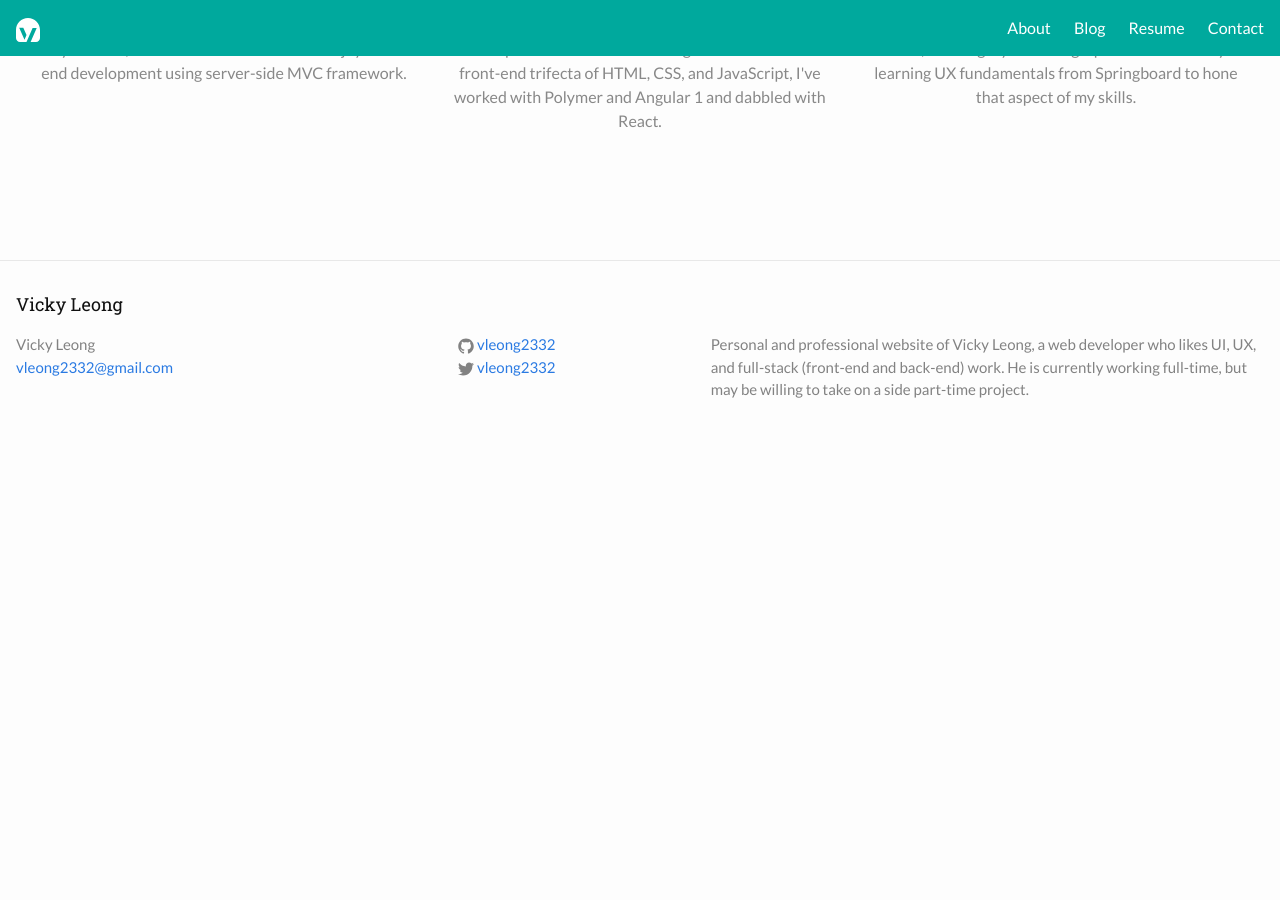
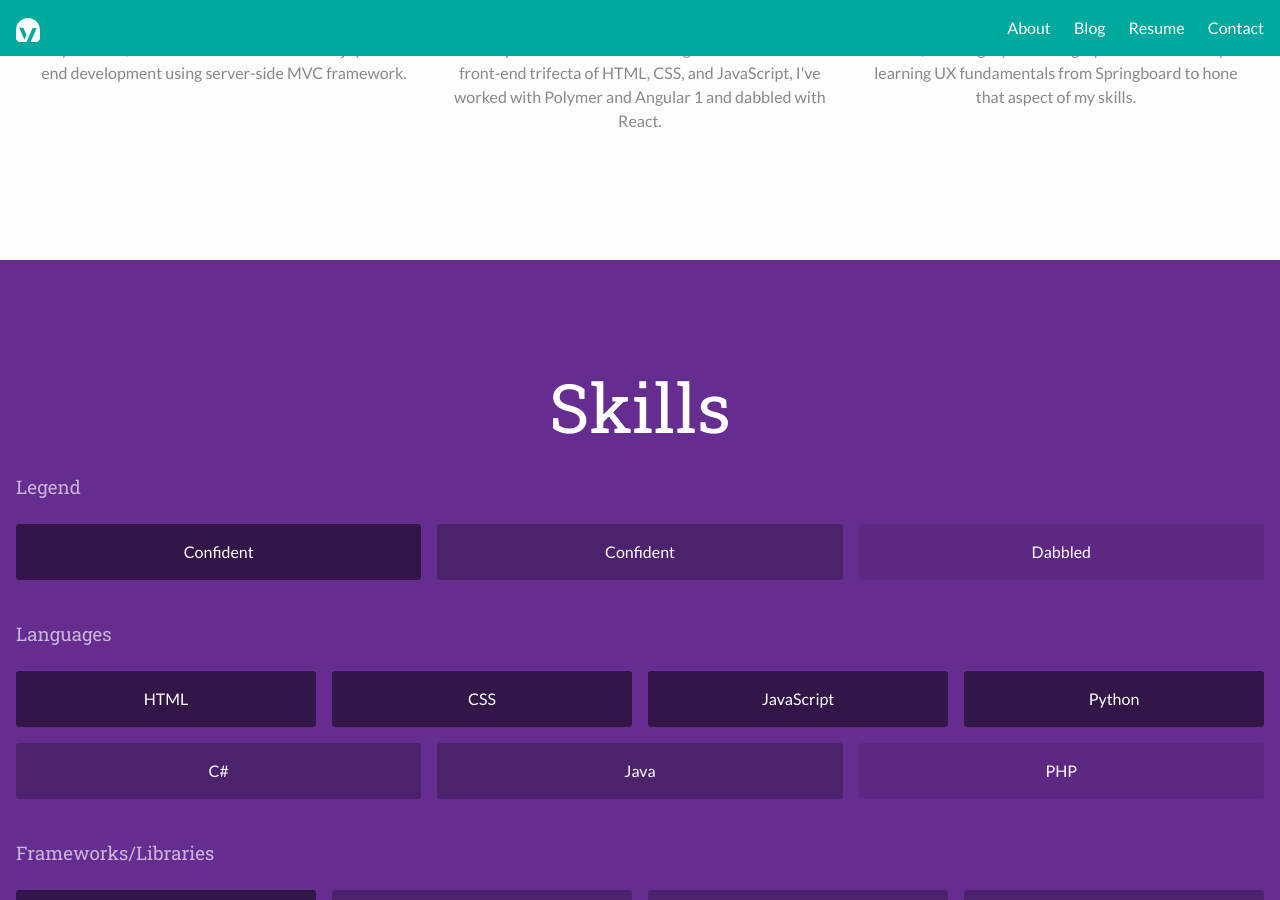
Before and after one commit to vleong2332/site2.0, a Jekyll site: the page built from index.md, in a window 1280 px wide and 900 px high, scrolled down 1324 px. Built offline with Jekyll 4.4.1, drawn with Linux system fonts in a browser that asks for light colours; before the commit the page ends 1785 px from its top, so only the background shows below that; some of the changed text lies outside the part shown.

Commit message:
Add simple skills section

```diff
--- /dev/null
+++ b/_includes/skills.html
@@ -0,0 +1,51 @@
+<div class="skills">
+  <a class="anchor"></a>
+  <div class="wrapper">
+
+    <h1>Skills</h1>
+
+    <h3>Legend</h3>
+    <div class="skill-group">
+      <div class="skill confident">
+        <p>Confident</p>
+      </div>
+      <div class="skill comfortable">
+        <p>Confident</p>
+      </div>
+      <div class="skill dabbled">
+        <p>Dabbled</p>
+      </div>
+    </div>
+
+    <h3>Languages</h3>
+    <div class="skill-group">
+      {% for language in site.data.skills.languages %}
+        <div class="skill {{ language.level }}">
+          <p>{{ language.name }}</p>
+          <!-- <p>{{ language.level }}</p> -->
+        </div>
+      {% endfor %}
+    </div>
+
+    <h3>Frameworks/Libraries</h3>
+    <div class="skill-group">
+      {% for framework in site.data.skills.frameworks %}
+        <div class="skill {{ framework.level }}">
+          <p>{{ framework.name }}</p>
+          <!-- <p>{{ framework.level }}</p> -->
+        </div>
+      {% endfor %}
+    </div>
+
+    <h3>Tools</h3>
+    <div class="skill-group">
+      {% for tool in site.data.skills.tools %}
+        <div class="skill {{ tool.level }}">
+          <p>{{ tool.name }}</p>
+          <!-- <p>{{ tool.level }}</p> -->
+        </div>
+      {% endfor %}
+    </div>
+
+  </div>
+</div>
--- a/_layouts/alt_home.html
+++ b/_layouts/alt_home.html
@@ -13,6 +13,8 @@
 
     {% include profile.html %}
 
+    {% include skills.html %}
+
     <!-- <main class="page-content" aria-label="Content">
       <div class="wrapper">
         {{ content }}
--- a/_sass/site/_base.scss
+++ b/_sass/site/_base.scss
@@ -128,3 +128,4 @@ a[role="button"]:visited {
 @import 'header';
 @import 'welcome';
 @import 'profile';
+@import 'skills';
--- /dev/null
+++ b/_sass/site/_skills.scss
@@ -0,0 +1,52 @@
+.skills {
+  background-color: $secondary-color;
+  padding-top: 6rem;
+  padding-bottom: 6rem;
+  color: #FFF;
+  text-align: center;
+
+  h3 {
+    color: rgba(255, 255, 255, 0.65);
+    text-align: left;
+  }
+
+  .skill-group {
+    display: flex;
+    flex-direction: row;
+    flex-wrap: wrap;
+    justify-content: center;
+    margin-bottom: 2rem;
+    margin-left: -0.5rem;
+    margin-right: -0.5rem;
+    box-sizing: border-box;
+  }
+
+  .skill {
+    flex: 1 1 20%;
+    margin: 0.5rem;
+    padding: 1rem;
+    border-radius: 3px;
+    box-sizing: border-box;
+
+    &.confident {
+      background-color: rgba(0, 0, 0, 0.5);
+    }
+
+    &.comfortable {
+      background-color: rgba(0, 0, 0, 0.25);
+    }
+
+    &.dabbled {
+      background-color: rgba(0, 0, 0, 0.1);
+    }
+
+    h3 {
+      margin-bottom: 0.25rem;
+    }
+
+    p {
+      margin-bottom: 0;
+    }
+
+  }
+}
```
Also changed, not shown: _data/skills.json (added, +80 -0 lines).
